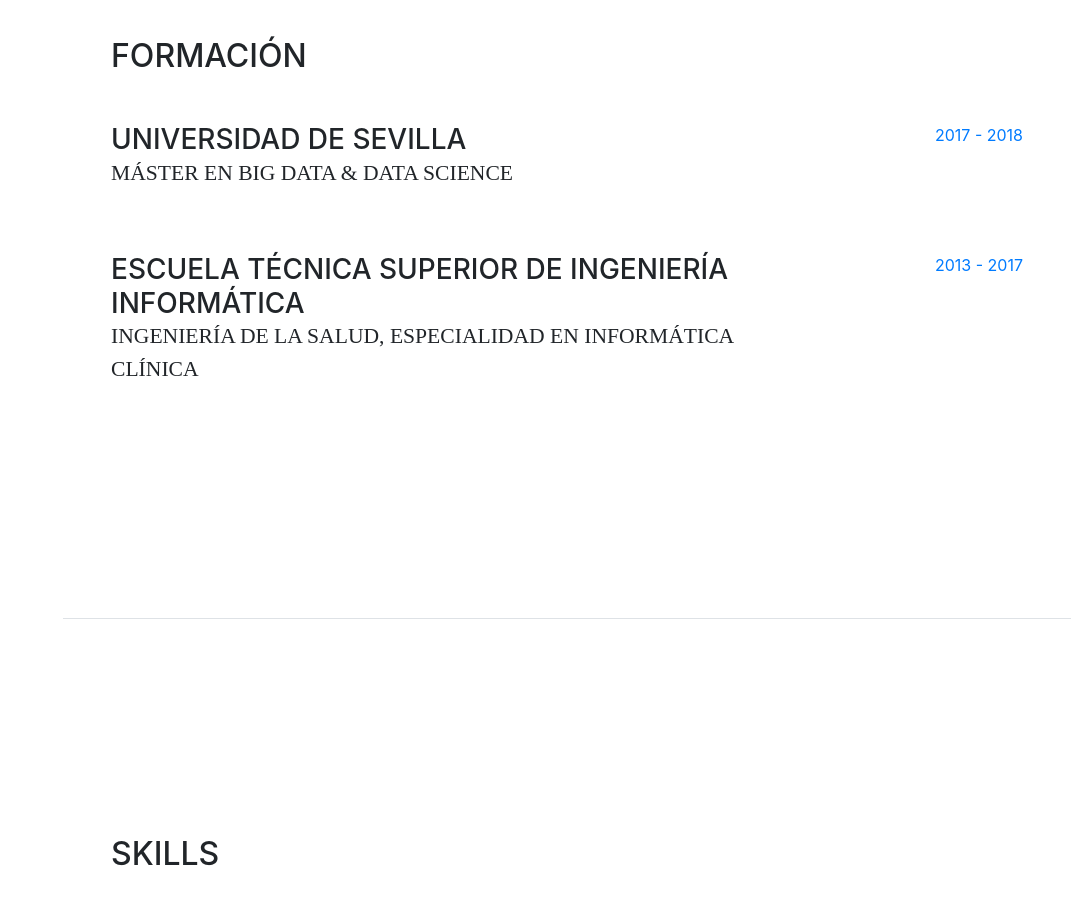
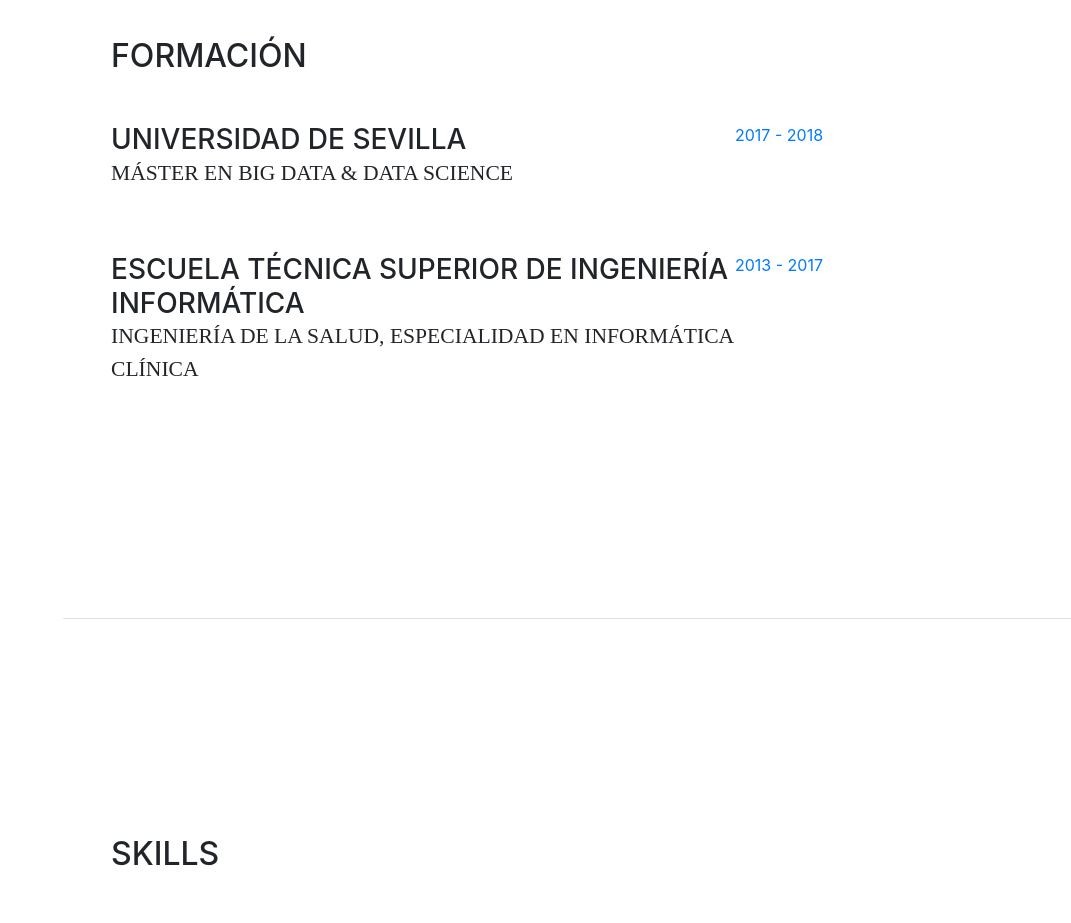
Before and after one commit to roledi301/roledi301.github.io, a website with bundled scripts: page index.html in a window 1280 px wide. Shown: the part 2060-2983 px from the top of the page, without its empty margins (209-1280 px from the left). Built offline with nearby package versions, Linux system fonts and the light colour scheme; a web font is replaced by a local one.

Commit message:
Update index.html

```diff
--- a/index.html
+++ b/index.html
@@ -170,7 +170,7 @@
               <h3 class="mb-0">Universidad de Sevilla</h3>
               <div class="subheading mb-3">Máster en Big Data & Data Science</div>
             </div>
-            <div class="resume-date text-md-right">
+            <div class="resume-date">
               <span class="text-primary">2017 - 2018</span>
             </div>
           </div>
@@ -180,7 +180,7 @@
               <h3 class="mb-0">Escuela Técnica Superior de Ingeniería Informática</h3>
               <div class="subheading mb-3">Ingeniería de la Salud, Especialidad en Informática Clínica</div>
             </div>
-            <div class="resume-date text-md-right">
+            <div class="resume-date">
               <span class="text-primary">2013 - 2017</span>
             </div>
           </div>
```
